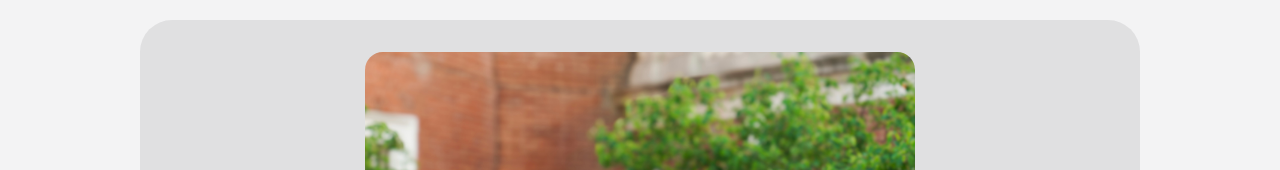
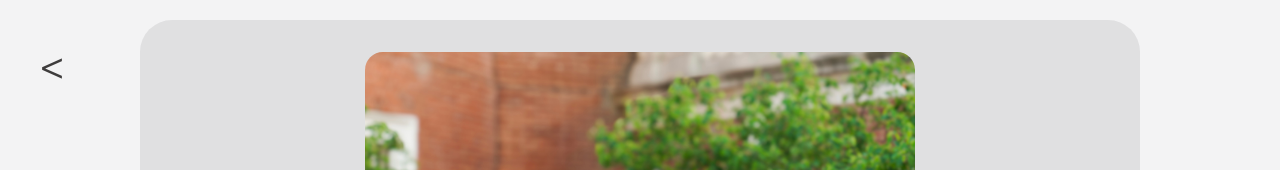
Before and after one commit to patrick-yuson/lumin-interns-app, a Vue app in the folder lumin-intern-app/: page /elliott in a window 1280 px wide. Shown: the top 170 px of the page. Built offline with nearby package versions, Linux system fonts and the light colour scheme; a web font is replaced by a local one.

Commit message:
added backbutton

```diff
--- /dev/null
+++ b/lumin-intern-app/src/components/BackButton.vue
@@ -0,0 +1,25 @@
+<script setup>
+
+</script>
+
+
+<template>
+    <router-link class="back-button" to="/">
+        <
+    </router-link>
+</template>
+
+
+<style>
+    .back-button {
+        height: 80px;
+        width: 80px;
+        position: absolute;
+        margin: 40px;
+        font-size: 40px;
+        text-decoration: none;
+        font-family: var(--miscfont);
+        color: var(--black1);
+        z-index: 99;
+    }
+</style>
--- a/lumin-intern-app/src/views/ElliottsPage.vue
+++ b/lumin-intern-app/src/views/ElliottsPage.vue
@@ -1,9 +1,11 @@
 <script setup>
     import '../styles/ElliottsPage.css';
     import CounterButton from '../components/CounterButton.vue'
+    import BackButton from '../components/BackButton.vue'
 </script>
 
 <template>
+    <BackButton/>
     <div class="elliott-main">
         <div class="elliott-intro-card">
             <img src="/src/assets/elliott_looking_cute.jpeg" class="elliott-intro-card-img"/>
```
